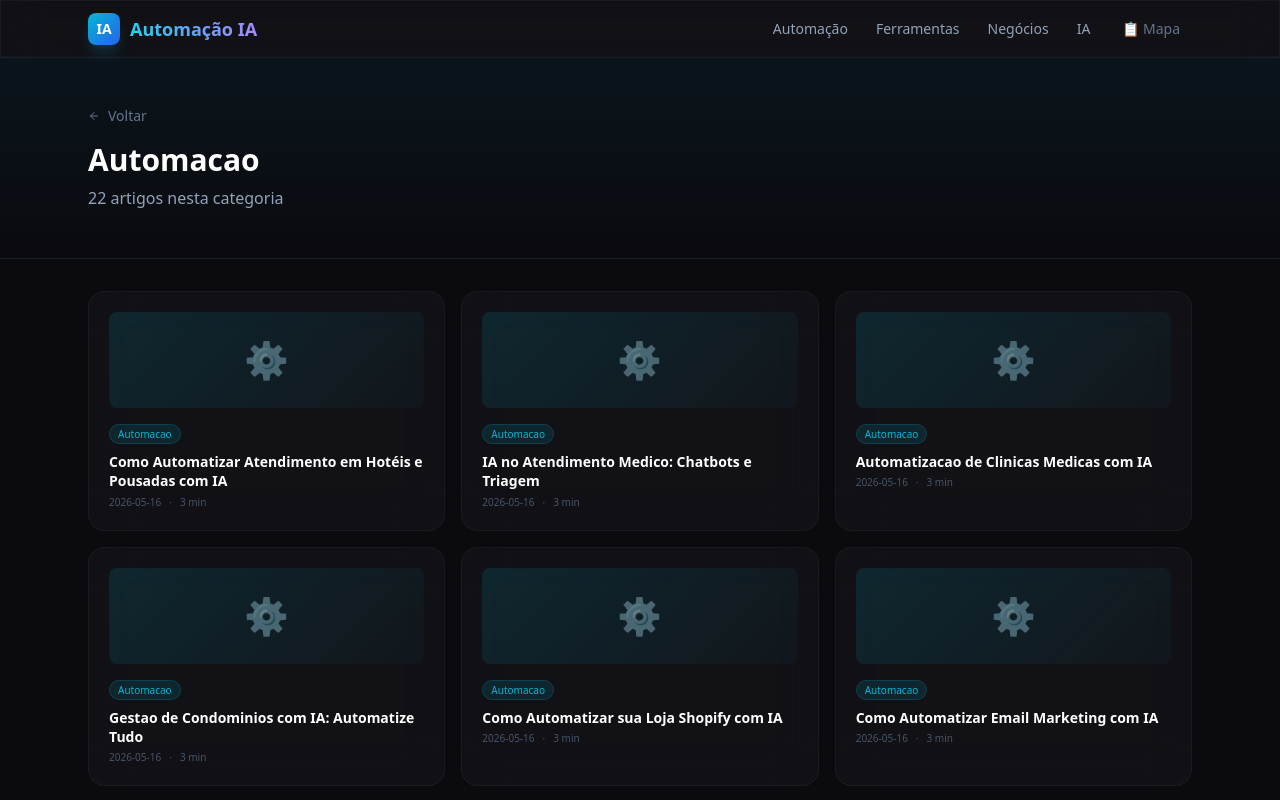
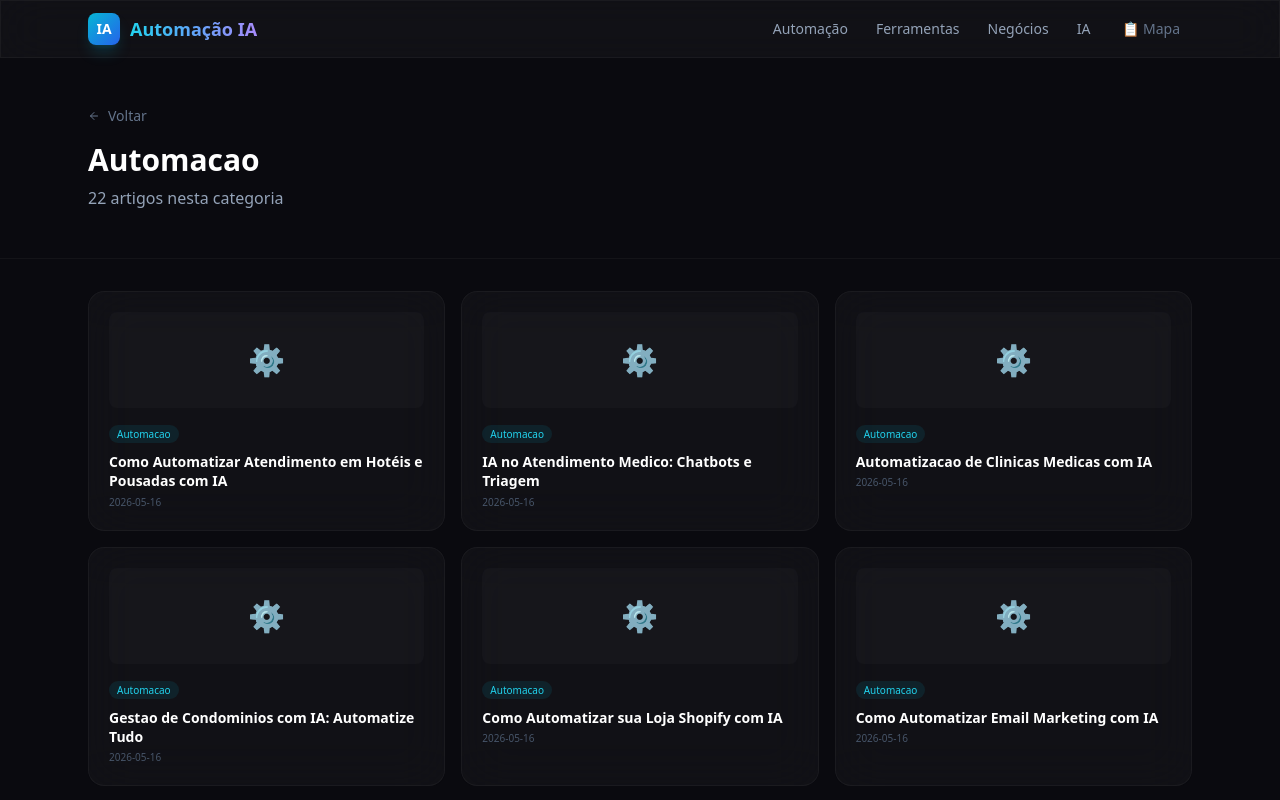
Before and after one commit to keslemjf2020/Sahbos, a Next.js app: page /categoria/automacao in a window 1280 px wide. Shown: the top 800 px of the page. Built offline with nearby package versions, Linux system fonts and the light colour scheme.

Commit message:
fix: categoria simplificada sem regex problematico

```diff
--- a/app/categoria/[slug]/page.tsx
+++ b/app/categoria/[slug]/page.tsx
@@ -2,42 +2,37 @@ import Link from "next/link";
 import { ArrowLeft } from "lucide-react";
 import { postsFull } from "../../blog/pindex";
 
-const colors: Record<string, string> = { Automacao: "#06b6d4", Ferramentas: "#8b5cf6", Negocios: "#f59e0b", Marketing: "#ec4899", Saude: "#10b981", IA: "#3b82f6" };
+export default function Category({ params }: { params: { slug: string } }) {
+  const slug = params.slug;
+  const items: Array<{ slug: string; t: string; d: string; c: string }> = [];
 
-export default function Category({ params }: { params: { slug: string } }) {
-  const cat = params.slug;
-  const catName = Object.keys(colors).find(k => k.toLowerCase() === cat.toLowerCase() || k.toLowerCase().replace(/[áàãâ]/g,'a').replace(/[éê]/g,'e').replace(/[í]/g,'i').replace(/[óôõ]/g,'o').replace(/[ú]/g,'u').replace(/[ç]/g,'c') === cat.toLowerCase()) || cat;
-  const color = colors[catName] || "#06b6d4";
-
-  const items = Object.entries(postsFull)
-    .filter(([_, p]: [string, any]) => {
-      const pc = (p.c || "IA").toLowerCase().replace(/[áàãâ]/g,'a').replace(/[éê]/g,'e').replace(/[í]/g,'i').replace(/[óôõ]/g,'o').replace(/[ú]/g,'u').replace(/[ç]/g,'c');
-      return pc === cat.toLowerCase();
-    })
-    .map(([slug, p]: [string, any]) => ({ slug, ...p }));
+  for (const [key, val] of Object.entries(postsFull)) {
+    const post = val as any;
+    const cat = String(post.c || "IA").toLowerCase();
+    const match = cat === slug.toLowerCase();
+    if (match) items.push({ slug: key, t: post.t || key, d: post.d || "", c: post.c || "IA" });
+  }
 
   return (
     <div className="min-h-screen bg-[#0a0a0f]">
-      <div className="border-b border-white/[0.04]" style={{ background: `linear-gradient(to bottom, ${color}10, transparent)` }}>
+      <div className="border-b border-white/[0.04]">
         <div className="max-w-6xl mx-auto px-6 py-12">
           <Link href="/" className="inline-flex items-center gap-2 text-slate-500 hover:text-cyan-400 text-sm mb-4"><ArrowLeft className="w-3 h-3" />Voltar</Link>
-          <h1 className="text-3xl font-bold capitalize text-white">{catName}</h1>
+          <h1 className="text-3xl font-bold text-white capitalize">{slug}</h1>
           <p className="text-slate-400 mt-2">{items.length} artigos nesta categoria</p>
         </div>
       </div>
       <div className="max-w-6xl mx-auto px-6 py-8">
         {items.length === 0 ? (
-          <div className="text-center py-12"><p className="text-slate-500 text-lg mb-2">Nenhum artigo nesta categoria.</p><Link href="/mapa-do-site" className="text-cyan-400 hover:underline text-sm">Ver Mapa do Site →</Link></div>
+          <div className="text-center py-12"><p className="text-slate-500 text-lg mb-2">Nenhum artigo nesta categoria.</p><Link href="/mapa-do-site" className="text-cyan-400 hover:underline text-sm">Ver Mapa do Site</Link></div>
         ) : (
           <div className="grid md:grid-cols-2 lg:grid-cols-3 gap-4">
             {items.map(p => (
               <Link key={p.slug} href={`/blog/${p.slug}`} className="card-hover group p-5 rounded-2xl glass border border-white/[0.04]">
-                <div className="w-full h-24 rounded-lg mb-3 overflow-hidden" style={{ background: `linear-gradient(135deg, ${color}22, ${color}08)` }}>
-                  <div className="w-full h-full flex items-center justify-center text-4xl opacity-50">{p.c === "Automacao" ? "⚙️" : p.c === "Ferramentas" ? "🛠️" : p.c === "Negocios" ? "📊" : p.c === "Marketing" ? "📢" : p.c === "Saude" ? "🏥" : "🤖"}</div>
-                </div>
-                <span className="text-[10px] px-2 py-0.5 rounded-full" style={{ backgroundColor: `${color}20`, color: color, border: `1px solid ${color}30` }}>{p.c}</span>
+                <div className="w-full h-24 rounded-lg mb-3 bg-white/[0.02] flex items-center justify-center text-3xl">{p.c === "Automacao" ? "⚙️" : p.c === "Ferramentas" ? "🛠️" : p.c === "Negocios" ? "📊" : "🤖"}</div>
+                <span className="text-[10px] px-2 py-0.5 rounded-full bg-cyan-500/10 text-cyan-400">{p.c}</span>
                 <h3 className="font-semibold mt-2 mb-1 text-sm leading-snug text-white group-hover:text-cyan-400 transition-colors">{p.t}</h3>
-                <div className="flex items-center gap-2 text-[10px] text-slate-600"><span>{p.d}</span><span>·</span><span>{p.r}</span></div>
+                <div className="text-[10px] text-slate-600">{p.d}</div>
               </Link>
             ))}
           </div>
--- a/app/layout.tsx
+++ b/app/layout.tsx
@@ -3,7 +3,7 @@ import "./globals.css";
 import Link from "next/link";
 
 export const metadata: Metadata = {
-  metadataBase: new URL('https://blog-automacao-beryl.vercel.app'),
+  metadataBase: new URL('https://blog-automacao-five-kappa.vercel.app'),
   title: "Automação IA — O Blog de Tecnologia e Negócios",
   description: "Aprenda a usar IA e automação para escalar seu negócio. Guias práticos, tutoriais e reviews das melhores ferramentas.",
   keywords: "automação, IA, inteligência artificial, Make, produtividade, negócios, tecnologia",
--- a/app/sitemap.ts
+++ b/app/sitemap.ts
@@ -1,7 +1,7 @@
 import { MetadataRoute } from 'next';
 import { postsFull } from './blog/pindex';
 
-const BASE_URL = 'https://blog-automacao-beryl.vercel.app';
+const BASE_URL = 'https://blog-automacao-five-kappa.vercel.app';
 
 export default function sitemap(): MetadataRoute.Sitemap {
   const categories = ['automacao', 'ferramentas', 'negocios', 'ia'];
```
